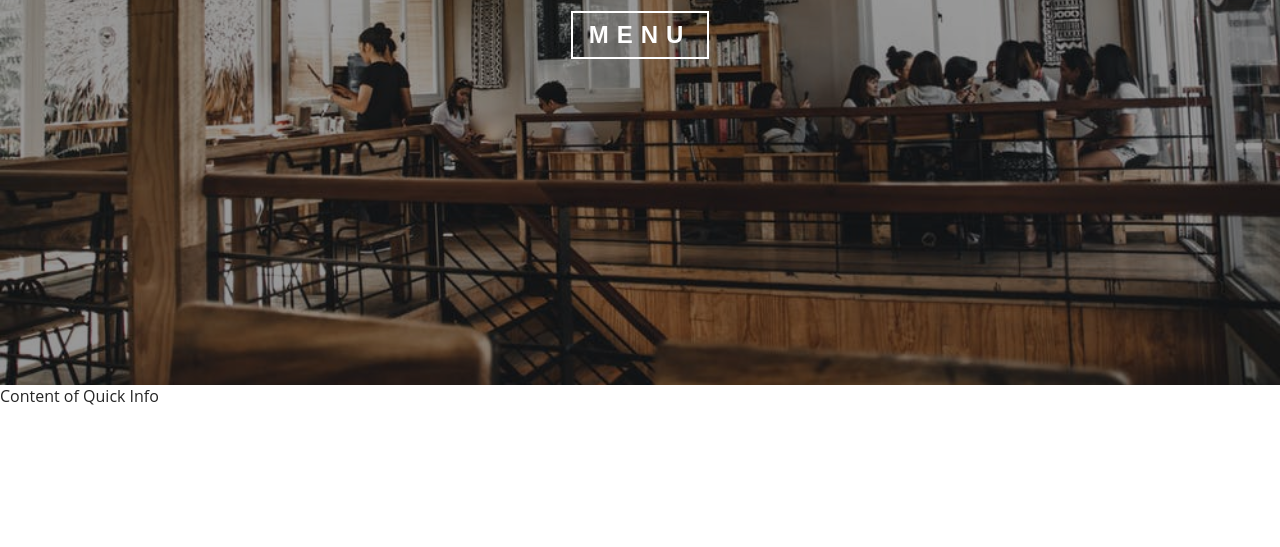
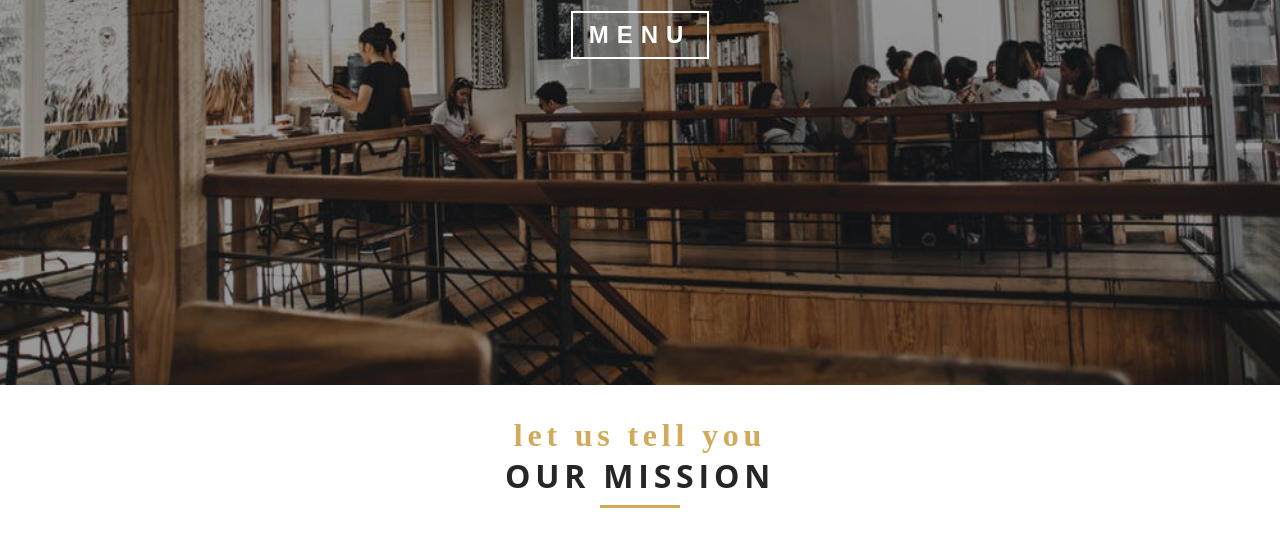
Before and after one commit to Danyvi/gatsby_restaurant, a Gatsby site: page / in a window 1280 px wide. Shown: the part 415-962 px from the top of the page. Before the commit the page ends 822 px from the top, so only its background shows below. Built offline with nearby package versions, Linux system fonts and the light colour scheme; Gatsby itself is replaced by a stand-in of ours.

Commit message:
Section Title Component

```diff
--- a/src/components/HomePageComponents/QuickInfo.js
+++ b/src/components/HomePageComponents/QuickInfo.js
@@ -1,11 +1,11 @@
 import React, { Component } from 'react'
-
+import { Section, Title } from '../../utils'
 export default class QuickInfo extends Component {
   render() {
     return (
-      <div>
-        Content of Quick Info
-      </div>
+      <Section>
+        <Title message="let us tell you" title="our mission" />
+      </Section>
     )
   }
 }
--- /dev/null
+++ b/src/utils/Section.js
@@ -0,0 +1,9 @@
+import styled from 'styled-components'
+
+export const Section = styled.section`
+  padding: 2rem 0rem;
+  width: 90vw;
+  margin: 0 auto;
+`
+
+// section formatting that can be used anywhere in the project
--- /dev/null
+++ b/src/utils/Title.js
@@ -0,0 +1,40 @@
+import React from 'react'
+import styled from 'styled-components'
+import { styles } from '../utils'
+
+export function Title({ title, message }) {
+  return (
+    <TitleWrapper>
+      <h3 className="message">{ message }</h3>
+      <h1 className="title">{ title }</h1>
+      <div className="underline" />
+    </TitleWrapper>
+  )
+}
+
+// default props
+Title.defaultProps={
+  message:'our message',
+  title: 'our title',
+}
+
+const TitleWrapper = styled.div`
+  text-align: center;
+  .message{
+    ${ styles.textSlanted };
+    ${ styles.letterSpacing({ spacing : '0.3rem'})};
+    font-size: 2rem;
+    color: ${ styles.colors.mainYellow };
+  }
+  .title{
+    ${ styles.letterSpacing({ spacing : '0.3rem'})};
+    font-size: 2rem;
+    text-transform: uppercase;
+  }
+  .underline{
+    width: 5rem;
+    height: 0.2rem;
+    background: ${ styles.colors.mainYellow };
+    margin: 0.5rem auto;
+  }
+`
--- a/src/utils/index.js
+++ b/src/utils/index.js
@@ -2,4 +2,7 @@ import * as styles from './styles'
 import { HomeHeader, PageHeader } from './Header'
 import Banner from './Banner'
 import { BannerButton } from './Button'
-export { styles, HomeHeader , PageHeader, Banner, BannerButton }
+import { Section } from './Section'
+import { Title } from './Title'
+
+export { styles, HomeHeader , PageHeader, Banner, BannerButton, Section, Title }
```
